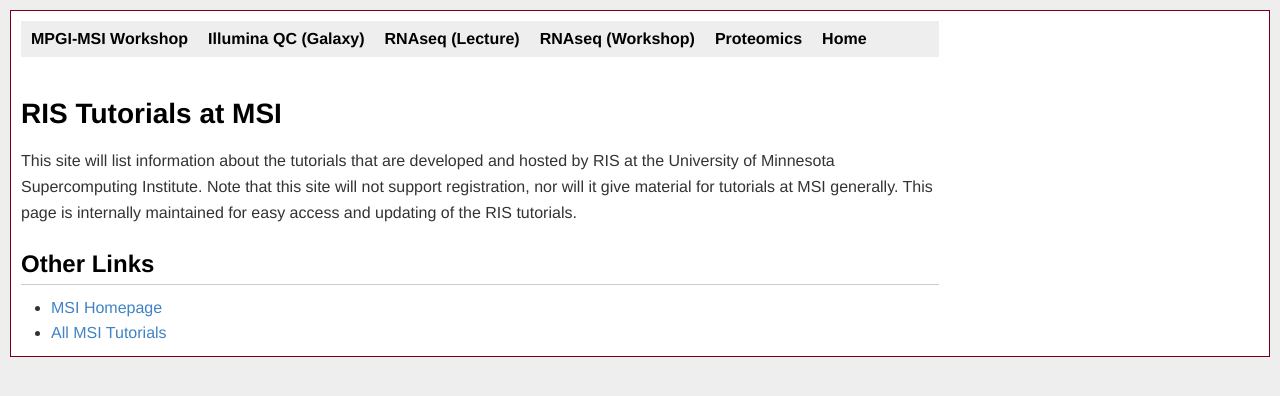
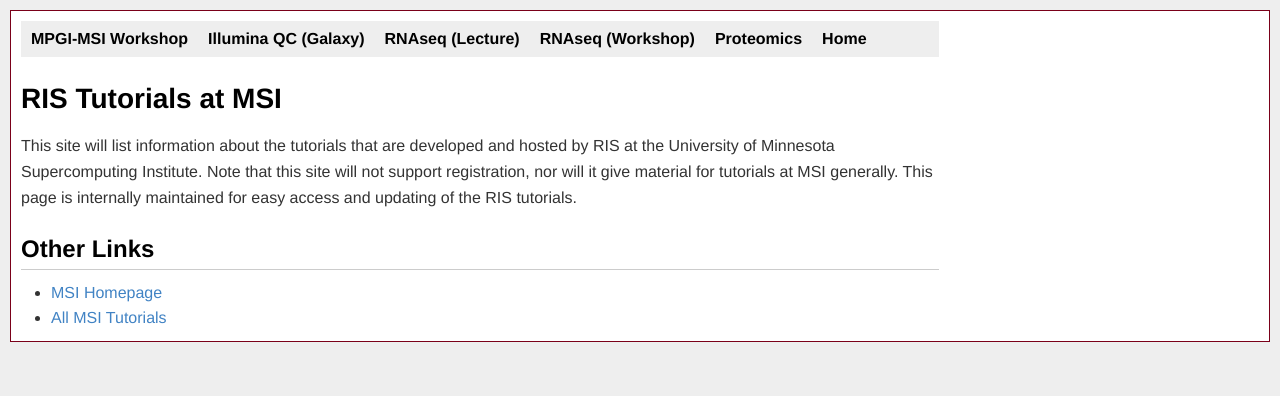
Before and after one commit to msi-ris/Tutorials, a Jekyll site: the page built from index.html, in a window 1280 px wide. Shown: the top 396 px of the page. Built offline with Jekyll 4.4.1, drawn with Linux system fonts in a browser that asks for light colours.

Commit message:
tweak screen css

```diff
--- a/css/main.css
+++ b/css/main.css
@@ -89,7 +89,7 @@ summary {
 /* This is the CSS for the navbar style navigation that we are going to use */
 #nav {
     overflow:hidden;
-    margin-bottom:35px;
+    margin:0;
     padding:0;
     background-color:#eee;
     position:-webkit-sticky;
@@ -114,16 +114,7 @@ summary {
 }
 
 @media screen and (max-width: 1000px) {
-    #nav {
-        list-style-type:none;
-        margin:0;
-        padding:0;
-        overflow:hidden;
-        background-color:#eee;
-        top:0;
-    }
-
     #nav a {
-        float: left;
+        float: none;
     }
 }
```
